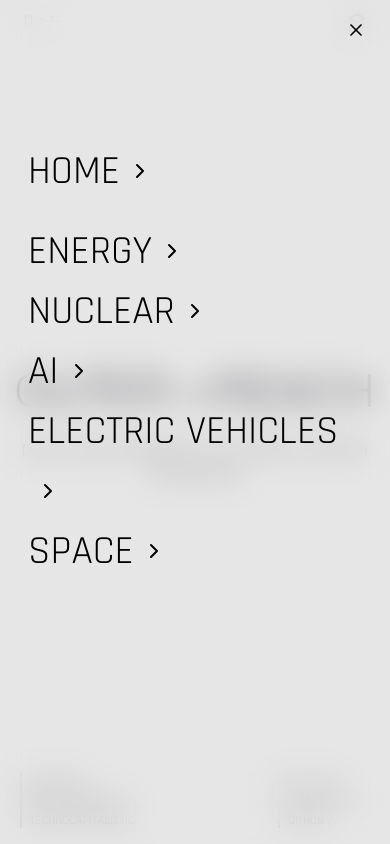
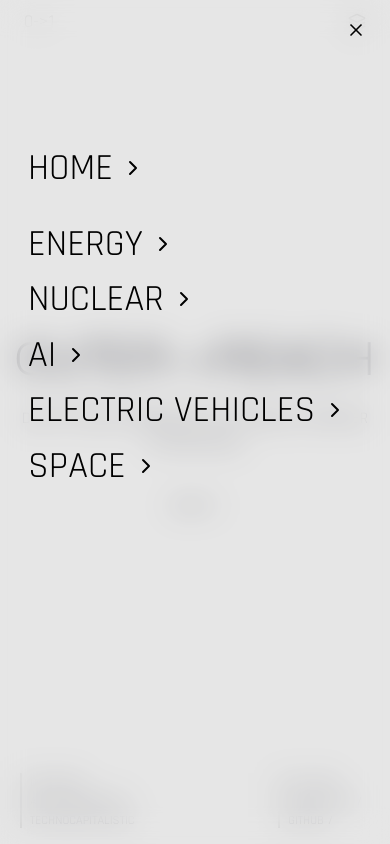
Before and after one commit to tanaydesai/outer-reach, a Next.js app: page / in a window 390 px wide. Both pictures are taken after a click on the element 357 px from the left and 21 px from the top of the page. Built offline with nearby package versions, Linux system fonts and the light colour scheme.

Commit message:
Responsiveness, fixes & finished

```diff
--- a/app/page.js
+++ b/app/page.js
@@ -12,6 +12,7 @@ export default function Home() {
             <div>
               <div className='flex justify-center'><Fade><TypeAnimation speed={40} cursor={false} sequence={["Outer", "Outer->", 'Outer->Reach']} className='text-[45px] md:text-[80px] text-center leading-[60px] md:leading-[85px] text-[#1e1f2b] uppercase font-a2'/></Fade></div>
               <div className='mt-5 mx-auto w-[400px] text-center text-[16px] text-[#1e1f2b] uppercase font-rajdhani-regular'><Fade>Data to Track Progress of the world's frontier technologies</Fade></div>
+              <Fade><Link href="/energy"><div className='block sm:hidden mt-10 group mx-auto w-[400px] text-center text-[16px] text-[#1e1f2b] uppercase font-rajdhani-regular'>Start<div className='ml-1 group-hover:translate-x-1 duration-300 inline-flex'>/</div></div></Link></Fade>
             </div>
         </div>
         <Fade>
--- a/components/navbar.js
+++ b/components/navbar.js
@@ -20,7 +20,7 @@ export const Navbar = () => {
       </div>
       <div className='block md:hidden' onClick={() => setOpen(true)}><LayersIcon size={18} className='text-[#9b9b9b] hover:text-[#000000] duration-300'/></div>
       {open &&
-      <div className='fixed z-[100] px-6 p-4 uppercase text-[40px] font-rajdhani-regular w-full h-full bg-[#d0d0d0]/30 backdrop-blur-[15px] top-0 left-0'>
+      <div className='fixed z-[100] px-6 p-4 uppercase text-[37px] font-rajdhani-regular w-full h-full bg-[#d0d0d0]/30 backdrop-blur-[15px] top-0 left-0'>
         <XIcon size={20} className='mt-1 mr-0 ml-auto' onClick={() => setOpen(false)}/>
         <Fade delay={300}>
           <Link href="/"><div onClick={() => setOpen(false)}  className='mt-[100px] group w-full rounded-md px-1 hover:bg-[#e0dfdf]'>Home<ChevronRight className='ml-2 group-hover:translate-x-1 duration-300 inline-flex'/></div></Link>
@@ -28,7 +28,7 @@ export const Navbar = () => {
           <Link href="/energy"><div onClick={() => setOpen(false)} className='mt-5 group w-full rounded-md px-1 hover:bg-[#e0dfdf]'>Energy<ChevronRight className='ml-2 group-hover:translate-x-1 duration-300 inline-flex'/></div></Link>
           <Link href="/nuclear"><div onClick={() => setOpen(false)} className='group w-full rounded-md px-1 hover:bg-[#e0dfdf]'>Nuclear<ChevronRight className='ml-2 group-hover:translate-x-1 duration-300 inline-flex'/></div></Link>
           <Link href="/ai"><div onClick={() => setOpen(false)} className='group w-full rounded-md px-1 hover:bg-[#e0dfdf]'>AI<ChevronRight className='ml-2 group-hover:translate-x-1 duration-300 inline-flex'/></div></Link>
-          <Link href="/ev"><div onClick={() => setOpen(false)} className='group w-full rounded-md px-1 hover:bg-[#e0dfdf]'>Electric Vehicles<ChevronRight className='ml-2 group-hover:translate-x-1 duration-300 inline-flex'/></div></Link>
+          <Link href="/ev"><div onClick={() => setOpen(false)} className='group w-full rounded-md px-1 hover:bg-[#e0dfdf]'>Electric Vehicles<ChevronRight className='ml-2 group-hover:translate-x-1 flex-nowrap shrink-0 duration-300 inline-flex'/></div></Link>
           <Link href="/space"><div onClick={() => setOpen(false)} className='group w-full rounded-md px-1 hover:bg-[#e0dfdf]'>Space<ChevronRight className='ml-2 group-hover:translate-x-1 duration-300 inline-flex'/></div></Link>
         </Fade>
       </div>}
```
Also changed, not shown: app/energy/page.js (+7 -7 lines), components/cards/avghouse.js (renamed from components/cards/energy/avghouse.js), components/cards/capacity.js (renamed from components/cards/energy/capacity.js), components/cards/change.js (renamed from components/cards/energy/change.js), components/cards/energymix.js (renamed from components/cards/energy/energymix.js), components/cards/leaderboard.js (renamed from components/cards/energy/leaderboard.js), components/cards/map.js (renamed from components/cards/energy/map.js), components/cards/percapita.js (renamed from components/cards/energy/percapita.js).
